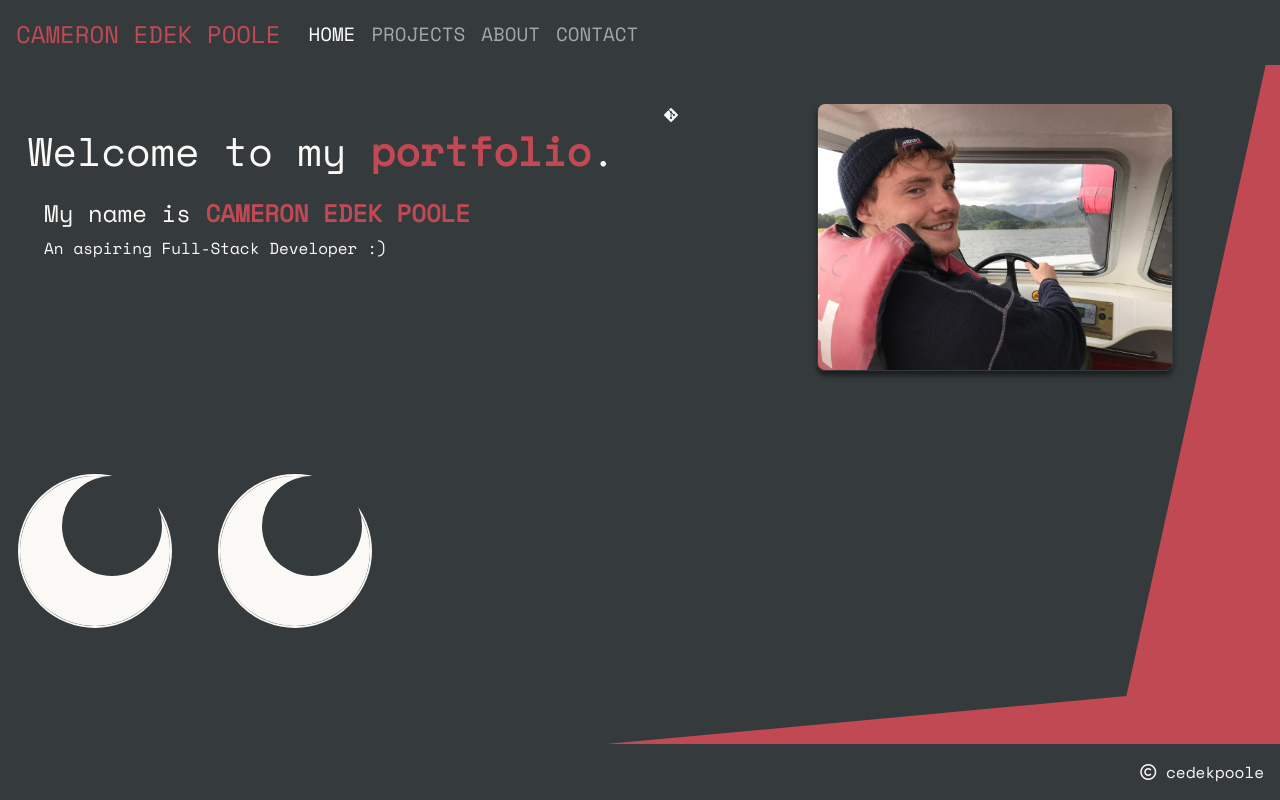
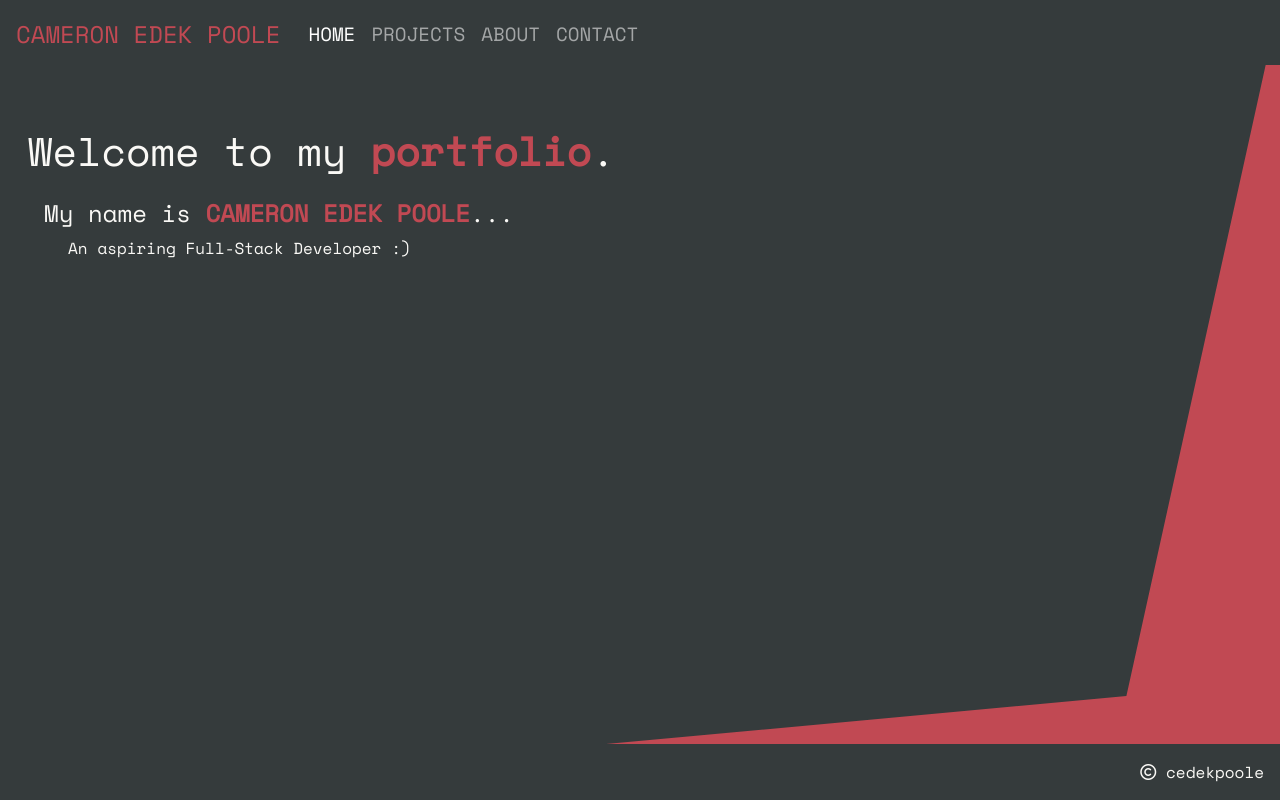
Before and after one commit to cedekpoole/react-portfolio, a React (Vite) app: page / in a window 1280 px wide. Built offline with nearby package versions, Linux system fonts and the light colour scheme.

Commit message:
add margin to title and general refactoring of css for Home page

```diff
--- a/src/pages/Home.css
+++ b/src/pages/Home.css
@@ -1,15 +1,10 @@
-.portfolio-image {
-  width: 70%;
+/* .portfolio-image {
+  width: 280px;
   border-radius: 8px;
   border: 1px solid var(--dark-color);
   box-shadow: 0 0.3rem 0.3rem 0 rgba(0, 0, 0, 0.5);
   float: right;
-}
-
-.dark-col {
-  background-color: var(--dark-color);
-  width: 97%;
-}
+} */
 
 .circle {
   height: 150px;
@@ -34,57 +29,7 @@
   transform: translateY(200px) translateX(200px);
 }
 
-.pulse {
-  animation: pulsate 1s ease-out;
-  animation-iteration-count: infinite;
-  opacity: 1;
-}
-
-@keyframes pulsate {
-  0% {
-    transform: scale(0.1, 0.1);
-    opacity: 0;
-  }
-  50% {
-    opacity: 1;
-  }
-  100% {
-    transform: scale(1.2, 1.2);
-    opacity: 0;
-  }
-}
-
-/* .floating {
-  float: right;
-  font-size: 5rem;
-  color: black;
-  animation: rotate 0.6s ease-in-out both;
-}
-
-.floating:hover {
-  animation: rotate 0.6s ease-in-out both;
-}
-
-@keyframes rotate {
-  0% {
-    transform: rotate(0);
-  }
-  100% {
-    transform: rotate(360deg);
-  }
-} */
-
 .background {
-  clip-path: polygon(0% 0%, 29% 0, 63% 29%, 34% 99%, 0% 100%);
-  background-color: var(--dark-color);
-  width: 100%;
-  height: 100%;
-  position: absolute;
-  left: 0;
-  top: 0;
-}
-
-.background-2 {
   clip-path: polygon(100% 0, 100% 100%, 0 100%, 88% 87%);
   background-color: var(--brand-color);
   width: 100%;
--- a/src/pages/Home.jsx
+++ b/src/pages/Home.jsx
@@ -8,25 +8,26 @@ const Home = () => {
     return (
     <div>
         <div className="background"></div>
-        <div className="background-2"></div>
         <Container fluid>
             <Row className="mt-5 position-relative">
                 <Col xs={12} md={6} className="mt-4 ms-2">
-                    <div className="dark-col">
-                        <h1 className="mb-4 ms-2">Welcome to my <span className="color-change">portfolio</span>.</h1>
-                        <h4 className="mb-2 ms-4"> My name is <span className="color-change">CAMERON EDEK POOLE</span></h4>
-                        <p className="ms-4">An aspiring Full-Stack Developer :)</p>
+                    <div>
+                        <h1 className="mb-4 ms-lg-2">Welcome to my <span className="color-change">portfolio</span>.</h1>
+                        <h4 className="mb-2 ms-lg-4"> My name is <span className="color-change">CAMERON EDEK POOLE</span>...</h4>
+                        <p className="ms-lg-5">An aspiring Full-Stack Developer :)</p>
                     </div>
+                    {/* <div className="ms-4 eyes">
                         <div className="circle">
                         <div className="circle1"></div>
                         </div>
                         <div className="circle circle-right">
                         <div className="circle1"></div>
                         </div>
+                    </div> */}
                 </Col>
                 <Col xs={12} md={5} className="ms-1">
-                    <img src={Me} alt="Me, driving a boat on a lake" className="portfolio-image"/>
-                    <i className="fa-brands fa-git-alt floating"></i>
+                    {/* <img src={Me} alt="Me, driving a boat on a lake" className="portfolio-image"/> */}
+                    {/* <i className="fa-brands fa-git-alt floating"></i> */}
                 </Col>
             </Row>
         </Container>
```
Lines whose indentation alone changed are shown as unchanged.
